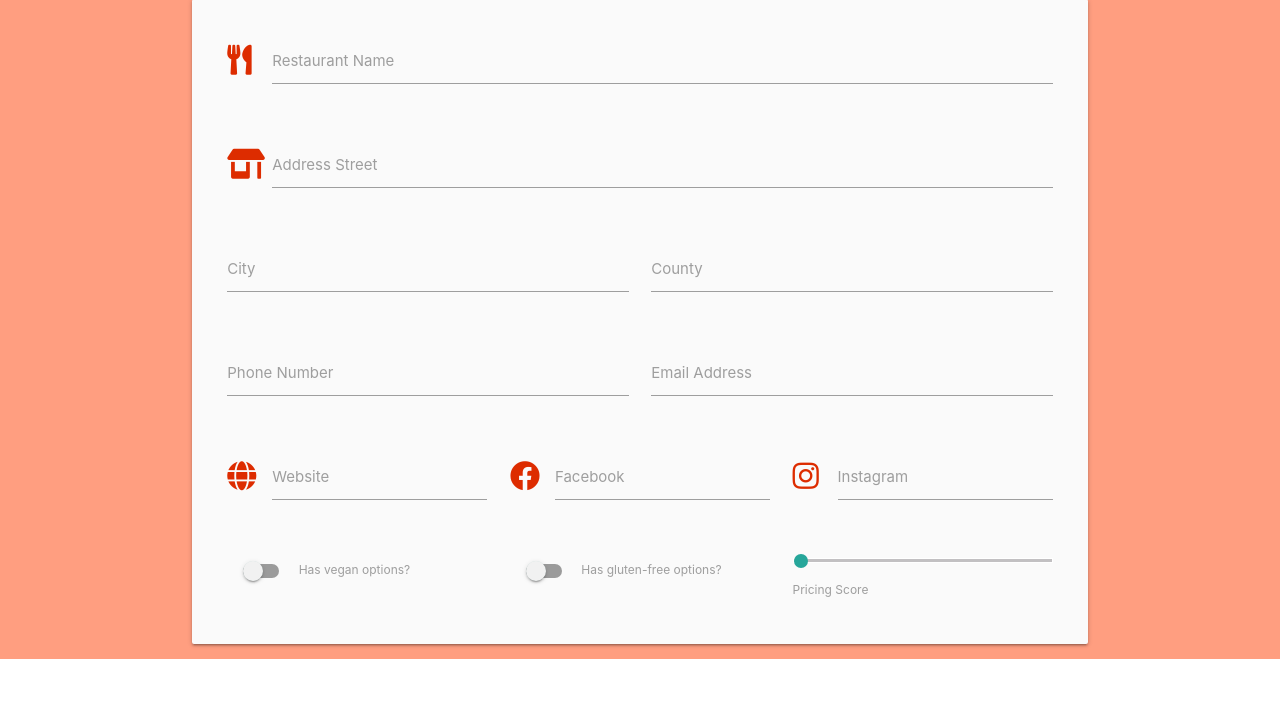
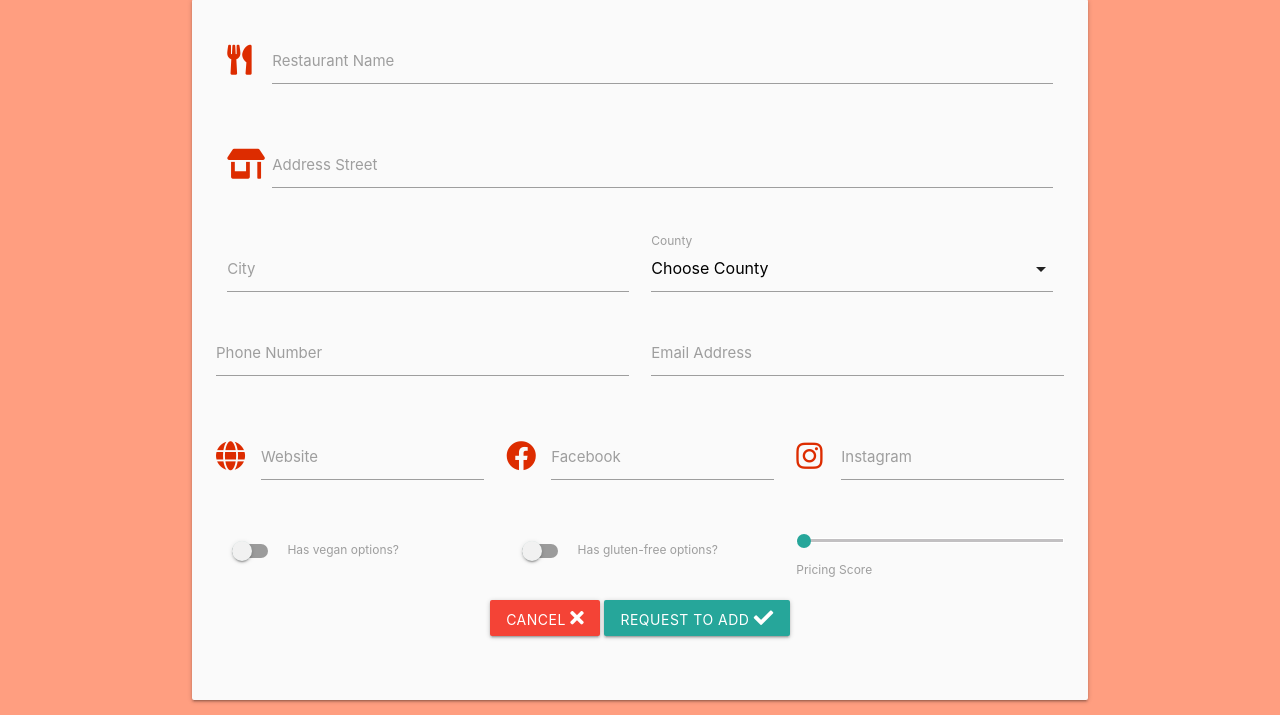
Before and after one commit to matteofiorini92/restaurants-reviews, a Flask app: template templates/add_restaurant.html in a window 1280 px wide. Shown: the part 160-875 px from the top of the page. Before the commit the page ends 819 px from the top, so only its background shows below. Run offline with Flask 2, Linux system fonts and the light colour scheme; the template is opened without the code that fills it, so the values that code supplies are empty; some libraries are stand-ins or nearby versions.

Commit message:
feat: added buttons to add restaurant form. Tested: form created new document in restaurants collection of db

```diff
--- a/app.py
+++ b/app.py
@@ -21,9 +21,30 @@ def get_restaurants():
     return render_template("restaurants.html", restaurants=restaurants)
 
 
-@app.route("/add_restaurant")
+@app.route("/add_restaurant", methods=["GET", "POST"])
 def add_restaurant():
-    return render_template("add_restaurant.html")
+    if request.method == "POST":
+        has_vegan_options = True if request.form.get("has_vegan_options") else False
+        has_gluten_free_options = True if request.form.get("has_gluten_free_options") else False
+        restaurant = {
+            "restaurant_name": request.form.get("restaurant_name"),
+            "address_street": request.form.get("address_street"),
+            "address_city": request.form.get("address_city"),
+            "address_county": request.form.get("address_county"),
+            "tel": request.form.get("tel"),
+            "email_address": request.form.get("email_address"),
+            "website": request.form.get("website"),
+            "fb_page": request.form.get("fb_page"),
+            "ig_page": request.form.get("ig_page"),
+            "has_vegan_options": has_vegan_options,
+            "has_gluten_free_options": has_gluten_free_options,
+            "pricing_score": request.form.get("pricing_score"),
+            "created_by": "mfiorini",
+            "status": "pending"
+        }
+        mongo.db.restaurants.insert_one(restaurant)
+    counties = mongo.db.counties.find().sort("name", 1)
+    return render_template("add_restaurant.html", counties=counties)
 
 
 if __name__ == "__main__":
--- a/static/js/script.js
+++ b/static/js/script.js
@@ -1,3 +1,4 @@
 $(document).ready(function(){
     $('.sidenav').sidenav();
+    $('select').formSelect();
   });
--- a/templates/add_restaurant.html
+++ b/templates/add_restaurant.html
@@ -28,10 +28,15 @@
                 <input id="address_city" name="address_city" type="text" class="validate">
                 <label for="address_city">City</label>
             </div>
+            <!-- counties are passed by app.py from the counties collection of the db -->
             <div class="input-field col s6">
-                <input id="address_county" name="address_county" type="text" class="validate">
-                <label for="address_county">County</label>
-            </div>
+                <select id="address_county" name="address_county" class="validate" required>
+                    <option value="" disabled selected>Choose County</option>
+                    {% for county in counties %}
+                    <option value="{{ county.name }}">{{ county.name.capitalize() }}</option>
+                    {% endfor %}
+                </select>
+                <label>County</label>
             </div>
             <!-- restaurant phone and email -->
             <div class="row">
@@ -87,6 +92,16 @@
                     <label for="pricing_score">Pricing Score</label>
                 </div>
             </div>
+            <div class="row">
+                <div class="col s12 center-align">
+                    <button class="btn waves-effect waves-light red" type="cancel" name="add_restaurant_cancel">Cancel
+                        <i class="fas fa-times"></i>
+                    </button>
+                    <button class="btn waves-effect waves-light" type="submit" name="add_restaurant_submit">Request to add
+                        <i class="fas fa-check"></i>
+                    </button>
+                </div>
+            </div>
 
     </form>
 </div>
```
Lines whose indentation alone changed are shown as unchanged.
